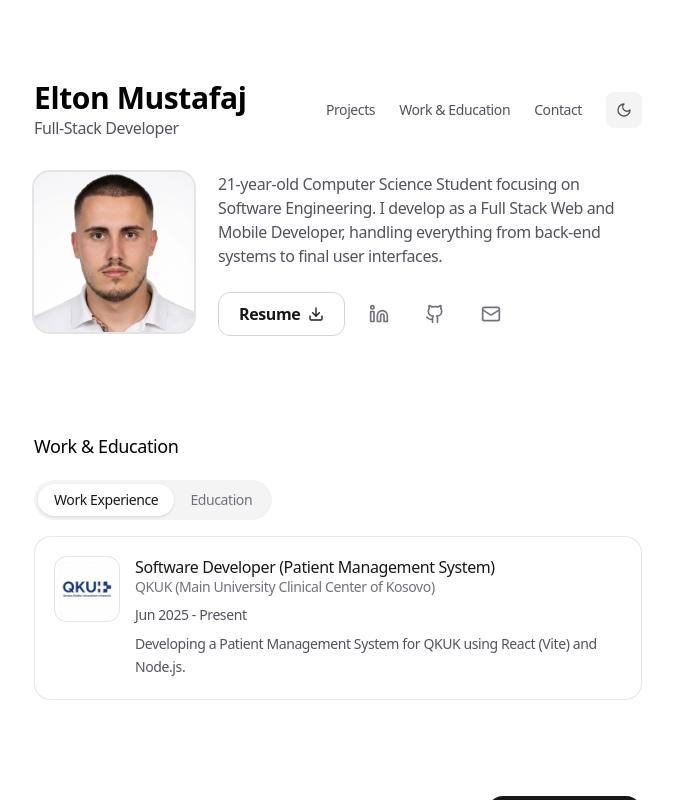
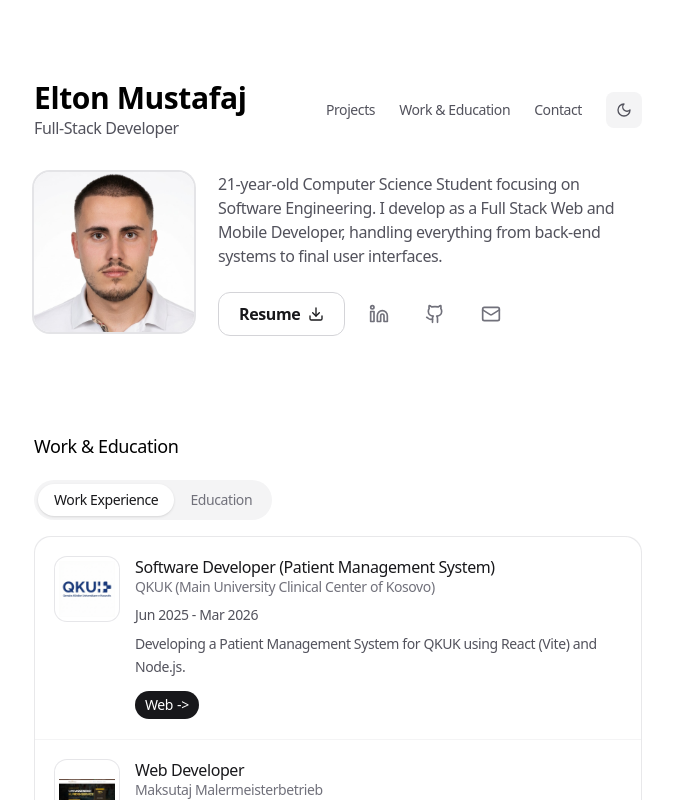
Before and after one commit to EltonMustafaj/eltondev-portfolio, a Next.js app: page / in a window 1280 px wide. Shown: the top 800 px of the page, without its empty margins (302-975 px from the left). Built offline with nearby package versions, Linux system fonts and the light colour scheme.

Commit message:
tefundit

```diff
--- a/app/data.ts
+++ b/app/data.ts
@@ -107,11 +107,21 @@ export const WORK: PracticeItem[] = [
     company: 'QKUK (Main University Clinical Center of Kosovo)',
     role: 'Software Developer (Patient Management System)',
     start: 'Jun 2025',
-    end: 'Present',
+    end: 'Mar 2026',
     link: 'https://shskuk.rks-gov.net/',
     logo: '/assets/qkuk.jpg',
     summary: 'Developing a Patient Management System for QKUK using React (Vite) and Node.js.',
     id: 'work-qkuk',
+  },
+  {
+    company: 'Maksutaj Malermeisterbetrieb',
+    role: 'Web Developer',
+    start: 'May 2026',
+    end: 'May 2026',
+    link: 'https://www.maler-maksutaj.at/',
+    logo: '/maler.png',
+    summary: 'A modern and professional website for painting services, featuring a clean design and responsive interface.',
+    id: 'work-maler',
   },
 ]
 
--- a/app/page.tsx
+++ b/app/page.tsx
@@ -264,20 +264,17 @@ export default function Personal() {
             ))}
           </div>
 
-          <div className="space-y-3">
-            {(activeEduTab === 'work' ? WORK : EDUCATION).map((item) => (
-              <a
-                className="block relative overflow-hidden rounded-2xl bg-zinc-300/30 p-[1px] transition hover:-translate-y-0.5 hover:shadow-lg dark:bg-zinc-600/30"
-                href={item.link || '#'}
-                target="_blank"
-                rel="noopener noreferrer"
-                key={item.id}
-              >
-                <Spotlight
-                  className="from-zinc-900 via-zinc-800 to-zinc-700 blur-2xl dark:from-zinc-100 dark:via-zinc-200 dark:to-zinc-50"
-                  size={64}
-                />
-                <div className="relative flex gap-3 sm:gap-4 rounded-2xl bg-white p-4 sm:p-5 ring-1 ring-zinc-200/70 dark:bg-zinc-950 dark:ring-zinc-800/70">
+          <div className="relative overflow-hidden rounded-2xl bg-zinc-300/30 p-[1px] dark:bg-zinc-600/30">
+            <Spotlight
+              className="from-zinc-900 via-zinc-800 to-zinc-700 blur-2xl dark:from-zinc-100 dark:via-zinc-200 dark:to-zinc-50"
+              size={64}
+            />
+            <div className="relative rounded-2xl bg-white ring-1 ring-zinc-200/70 dark:bg-zinc-950 dark:ring-zinc-800/70 divide-y divide-zinc-100 dark:divide-zinc-800/70">
+              {(activeEduTab === 'work' ? WORK : EDUCATION).map((item) => (
+                <div
+                  className="flex gap-3 sm:gap-4 p-4 sm:p-5 transition hover:bg-zinc-50/60 dark:hover:bg-zinc-900/40 first:rounded-t-2xl last:rounded-b-2xl"
+                  key={item.id}
+                >
                   <div className="flex h-12 w-12 sm:h-16 sm:w-16 shrink-0 items-center justify-center rounded-xl bg-white ring-1 ring-zinc-200/90 dark:bg-zinc-900 dark:ring-zinc-800/80">
                     {item.logo ? (
                       <img src={item.logo} alt={'institution' in item ? item.institution : item.company} className="h-10 w-10 sm:h-14 sm:w-14 object-contain" />
@@ -291,7 +288,7 @@ export default function Personal() {
                         <h4 className="text-sm sm:text-base font-medium text-zinc-900 dark:text-zinc-100 leading-tight">{'program' in item ? item.program : item.role}</h4>
                         <p className="text-xs sm:text-sm text-zinc-500 dark:text-zinc-400">{'institution' in item ? item.institution : item.company}</p>
                       </div>
-                      <p className="text-xs sm:text-sm text-zinc-600 dark:text-zinc-400">{item.start} - {item.end}</p>
+                      <p className="text-xs sm:text-sm text-zinc-600 dark:text-zinc-400">{item.start}{item.start !== item.end ? ` - ${item.end}` : ''}</p>
                     </div>
                     {'details' in item && item.details && (
                       <p className="text-xs sm:text-sm text-zinc-600 dark:text-zinc-400 leading-relaxed">{item.details}</p>
@@ -299,10 +296,23 @@ export default function Personal() {
                     {'summary' in item && item.summary && (
                       <p className="text-xs sm:text-sm text-zinc-600 dark:text-zinc-400 leading-relaxed">{item.summary}</p>
                     )}
+                    {item.link && (
+                      <div className="pt-1">
+                        <a
+                          href={item.link}
+                          target="_blank"
+                          rel="noopener noreferrer"
+                          className="inline-flex items-center gap-1 rounded-full bg-zinc-900 px-2.5 py-1 text-xs sm:text-sm font-medium text-white transition hover:bg-zinc-700"
+                        >
+                          <span>Web</span>
+                          <span aria-hidden="true">-&gt;</span>
+                        </a>
+                      </div>
+                    )}
                   </div>
                 </div>
-              </a>
-            ))}
+              ))}
+            </div>
           </div>
         </motion.section>
 
```
